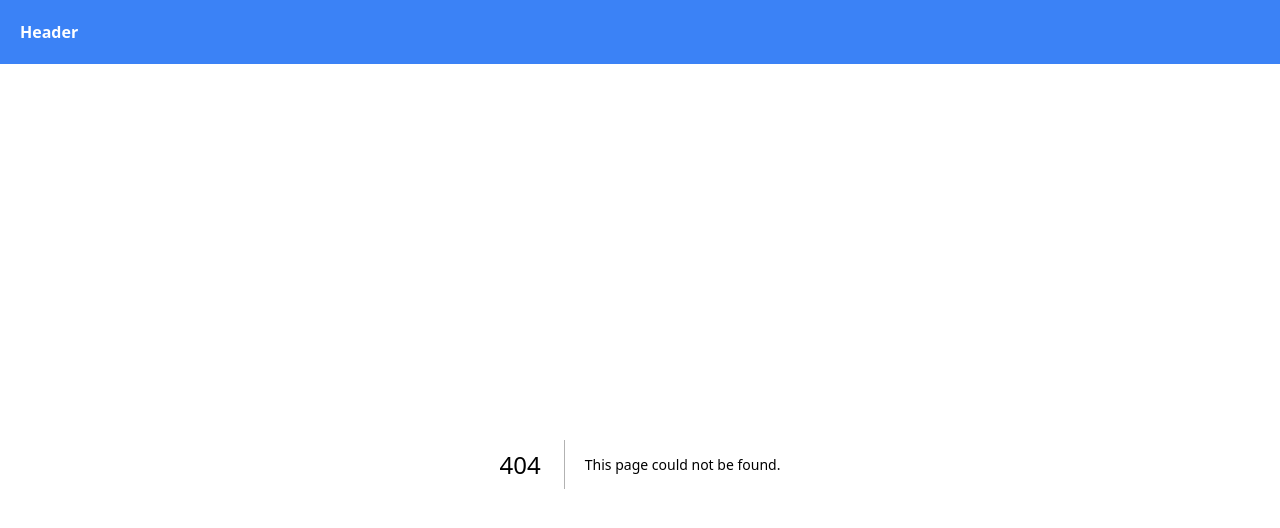
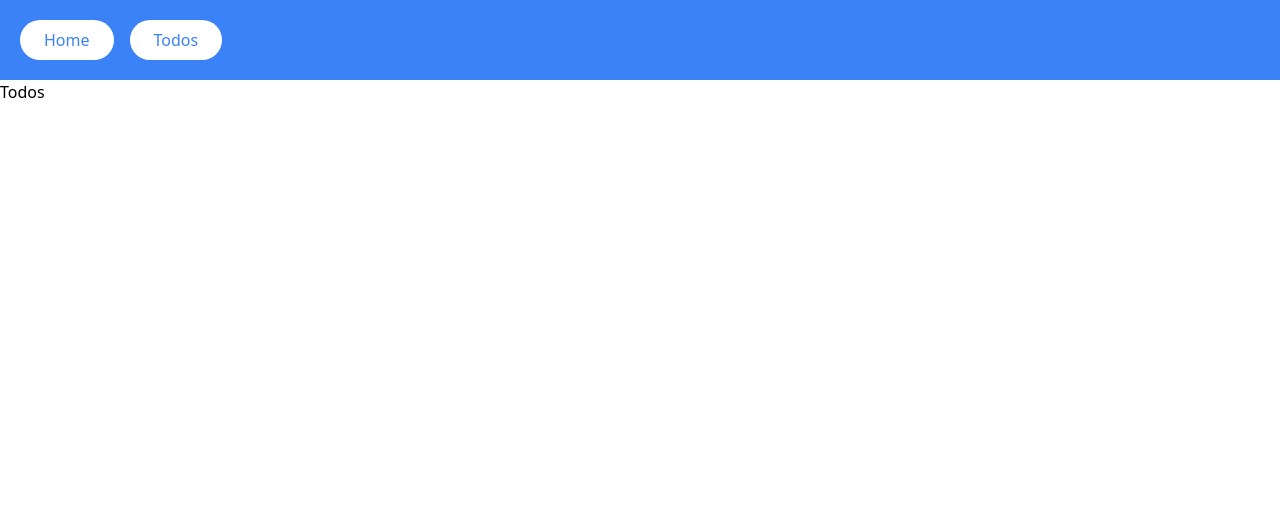
Before and after one commit to sebasakd86/next-13-first-look, a Next.js app: page /todo in a window 1280 px wide. Before the commit this address had no page. Shown: the top 528 px of the page. Built offline with nearby package versions, Linux system fonts and the light colour scheme.

Commit message:
Added the todo page to the header and created it alongside the todoList component.

```diff
--- a/app/header.tsx
+++ b/app/header.tsx
@@ -1,11 +1,25 @@
+import Link from "next/link";
 import React from "react";
 
 type Props = {};
 
 const Header = (props: Props) => {
 	return (
-		<header className="bg-blue-500 p-5">
-			<span className="font-bold text-white">Header</span>
+		<header className="bg-blue-500 p-5 flex gap-4">
+			<Link
+				href="/"
+				className="transition-all rounded-3xl p-2 px-6 bg-white text-blue-500 outline-0 outline
+                            hover:outline-2 hover:outline-black "
+			>
+				Home
+			</Link>
+			<Link
+				href="/todo/"
+				className="transition-all rounded-3xl p-2 px-6 bg-white text-blue-500 outline-0 outline
+                            hover:outline-2 hover:outline-black "
+			>
+				Todos
+			</Link>
 		</header>
 	);
 };
--- /dev/null
+++ b/app/todo/page.tsx
@@ -0,0 +1,11 @@
+import React from 'react'
+
+type Props = {}
+
+const Todos = (props: Props) => {
+  return (
+    <div>Todos</div>
+  )
+}
+
+export default Todos
--- /dev/null
+++ b/app/todo/todoList.tsx
@@ -0,0 +1,11 @@
+import React from 'react'
+
+type Props = {}
+
+const TodoList = (props: Props) => {
+  return (
+    <div>TodoList</div>
+  )
+}
+
+export default TodoList
```
